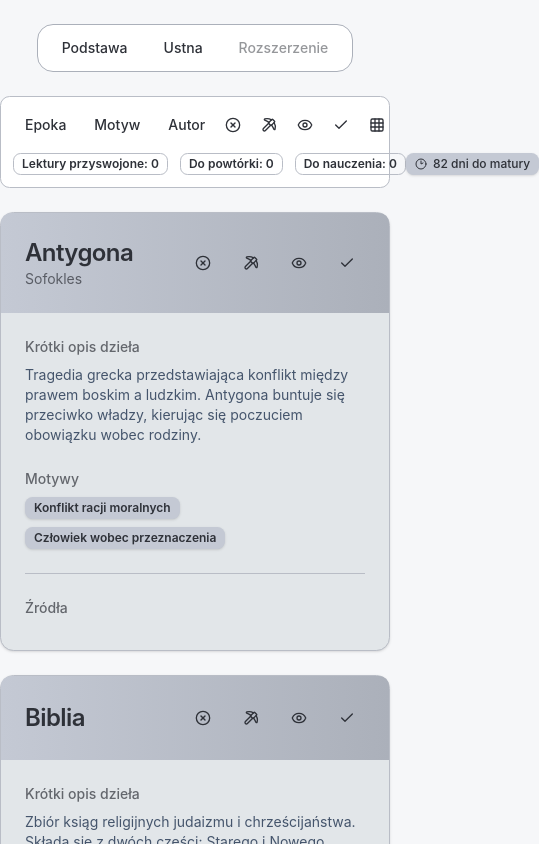
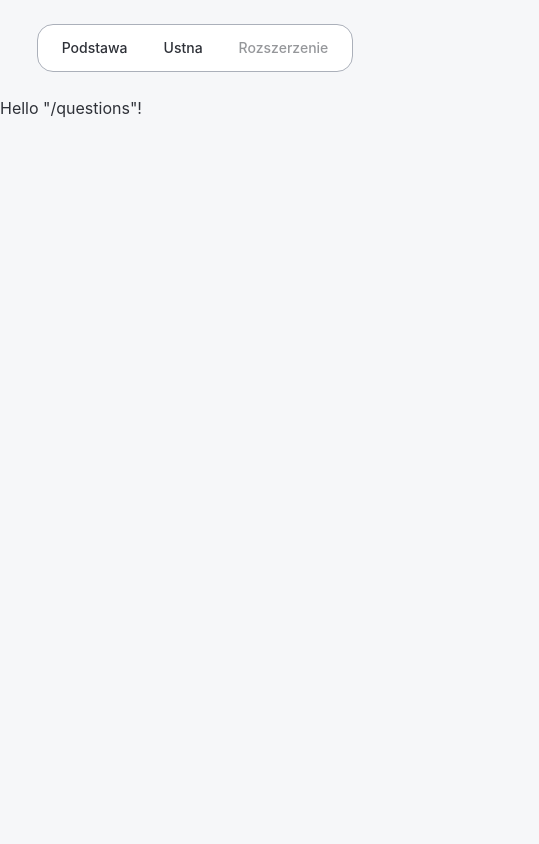
Before and after one commit to pawelz00/matura-check, a React (Vite) app: page /questions in a window 390 px wide. Shown: the top 844 px of the page, 539 px wide, since content can reach past the window. Built offline with nearby package versions, Linux system fonts and the light colour scheme.

Commit message:
feat: routing wip

```diff
--- a/package.json
+++ b/package.json
@@ -26,6 +26,8 @@
   },
   "devDependencies": {
     "@eslint/js": "^9.19.0",
+    "@tanstack/router-devtools": "^1.111.11",
+    "@tanstack/router-plugin": "^1.111.12",
     "@types/node": "^22.13.1",
     "@types/react": "^19.0.8",
     "@types/react-dom": "^19.0.3",
--- a/src/components/navbar.tsx
+++ b/src/components/navbar.tsx
@@ -1,19 +1,24 @@
 import { Button } from "@/components/ui/button.tsx";
+import { Link } from "@tanstack/react-router";
 
 export default function Navbar() {
   return (
     <div
-      className={"flex flex-col gap-y-6 w-full items-center rounded-xl py-6"}
+      className={
+        "flex flex-col gap-y-6 w-fit items-center mx-auto rounded-xl py-6 sticky top-0"
+      }
     >
       <nav>
         <ul
           className={
-            "flex justify-between items-center bg-white px-2 h-12 w-fit rounded-2xl gap-x-1 border border-muted"
+            "flex justify-between items-center bg-white px-2 h-12 rounded-2xl gap-x-1 border border-muted"
           }
         >
-          <ButtonNav>Podstawa</ButtonNav>
-          <ButtonNav>Ustna</ButtonNav>
-          <ButtonNav disabled>Rozszerzenie</ButtonNav>
+          <ButtonNav href={"/"}>Podstawa</ButtonNav>
+          <ButtonNav href={"/questions"}>Ustna</ButtonNav>
+          <ButtonNav href={"/"} disabled>
+            Rozszerzenie
+          </ButtonNav>
         </ul>
       </nav>
     </div>
@@ -22,12 +27,15 @@ export default function Navbar() {
 
 function ButtonNav({
   children,
+  href,
   disabled = false,
 }: {
   children: string;
+  href: string;
   disabled?: boolean;
 }) {
   return (
+    <Link to={href}>
       <Button
         disabled={disabled}
         className={"hover:cursor-pointer rounded-xl"}
@@ -35,5 +43,6 @@ function ButtonNav({
       >
         {children}
       </Button>
+    </Link>
   );
 }
--- a/src/main.tsx
+++ b/src/main.tsx
@@ -1,10 +1,24 @@
-import { StrictMode } from 'react'
-import { createRoot } from 'react-dom/client'
-import './styles/index.css'
-import App from './App.tsx'
+import { StrictMode } from "react";
+import ReactDOM from "react-dom/client";
+import { createRouter, RouterProvider } from "@tanstack/react-router";
 
-createRoot(document.getElementById('root')!).render(
-  <StrictMode>
-    <App />
-  </StrictMode>,
-)
+import { routeTree } from "./routeTree.gen";
+
+const router = createRouter({ routeTree });
+
+declare module "@tanstack/react-router" {
+  interface Register {
+    router: typeof router;
+  }
+}
+
+// Render the app
+const rootElement = document.getElementById("root")!;
+if (!rootElement.innerHTML) {
+  const root = ReactDOM.createRoot(rootElement);
+  root.render(
+    <StrictMode>
+      <RouterProvider router={router} />
+    </StrictMode>,
+  );
+}
--- /dev/null
+++ b/src/routeTree.gen.ts
@@ -0,0 +1,111 @@
+/* eslint-disable */
+
+// @ts-nocheck
+
+// noinspection JSUnusedGlobalSymbols
+
+// This file was automatically generated by TanStack Router.
+// You should NOT make any changes in this file as it will be overwritten.
+// Additionally, you should also exclude this file from your linter and/or formatter to prevent it from being checked or modified.
+
+// Import Routes
+
+import { Route as rootRoute } from './routes/__root'
+import { Route as QuestionsImport } from './routes/questions'
+import { Route as IndexImport } from './routes/index'
+
+// Create/Update Routes
+
+const QuestionsRoute = QuestionsImport.update({
+  id: '/questions',
+  path: '/questions',
+  getParentRoute: () => rootRoute,
+} as any)
+
+const IndexRoute = IndexImport.update({
+  id: '/',
+  path: '/',
+  getParentRoute: () => rootRoute,
+} as any)
+
+// Populate the FileRoutesByPath interface
+
+declare module '@tanstack/react-router' {
+  interface FileRoutesByPath {
+    '/': {
+      id: '/'
+      path: '/'
+      fullPath: '/'
+      preLoaderRoute: typeof IndexImport
+      parentRoute: typeof rootRoute
+    }
+    '/questions': {
+      id: '/questions'
+      path: '/questions'
+      fullPath: '/questions'
+      preLoaderRoute: typeof QuestionsImport
+      parentRoute: typeof rootRoute
+    }
+  }
+}
+
+// Create and export the route tree
+
+export interface FileRoutesByFullPath {
+  '/': typeof IndexRoute
+  '/questions': typeof QuestionsRoute
+}
+
+export interface FileRoutesByTo {
+  '/': typeof IndexRoute
+  '/questions': typeof QuestionsRoute
+}
+
+export interface FileRoutesById {
+  __root__: typeof rootRoute
+  '/': typeof IndexRoute
+  '/questions': typeof QuestionsRoute
+}
+
+export interface FileRouteTypes {
+  fileRoutesByFullPath: FileRoutesByFullPath
+  fullPaths: '/' | '/questions'
+  fileRoutesByTo: FileRoutesByTo
+  to: '/' | '/questions'
+  id: '__root__' | '/' | '/questions'
+  fileRoutesById: FileRoutesById
+}
+
+export interface RootRouteChildren {
+  IndexRoute: typeof IndexRoute
+  QuestionsRoute: typeof QuestionsRoute
+}
+
+const rootRouteChildren: RootRouteChildren = {
+  IndexRoute: IndexRoute,
+  QuestionsRoute: QuestionsRoute,
+}
+
+export const routeTree = rootRoute
+  ._addFileChildren(rootRouteChildren)
+  ._addFileTypes<FileRouteTypes>()
+
+/* ROUTE_MANIFEST_START
+{
+  "routes": {
+    "__root__": {
+      "filePath": "__root.tsx",
+      "children": [
+        "/",
+        "/questions"
+      ]
+    },
+    "/": {
+      "filePath": "index.tsx"
+    },
+    "/questions": {
+      "filePath": "questions.tsx"
+    }
+  }
+}
+ROUTE_MANIFEST_END */
--- /dev/null
+++ b/src/routes/__root.tsx
@@ -0,0 +1,13 @@
+import { createRootRoute, Outlet } from "@tanstack/react-router";
+import { TanStackRouterDevtools } from "@tanstack/router-devtools";
+import Navbar from "@/components/navbar.tsx";
+
+export const Route = createRootRoute({
+  component: () => (
+    <>
+      <Navbar />
+      <Outlet />
+      <TanStackRouterDevtools />
+    </>
+  ),
+});
--- /dev/null
+++ b/src/routes/index.tsx
@@ -0,0 +1,20 @@
+import { createFileRoute } from "@tanstack/react-router";
+import InfoBar from "@/components/info-bar.tsx";
+import Cards from "@/components/cards.tsx";
+
+export const Route = createFileRoute("/")({
+  component: Index,
+});
+
+function Index() {
+  return (
+    <div
+      className={
+        "flex flex-col flex-1 bg-background items-center max-w-full md:max-w-3/4 xl:max-w-1/2 mx-auto mb-12"
+      }
+    >
+      <InfoBar />
+      <Cards />
+    </div>
+  );
+}
--- /dev/null
+++ b/src/routes/questions.tsx
@@ -0,0 +1,9 @@
+import { createFileRoute } from "@tanstack/react-router";
+
+export const Route = createFileRoute("/questions")({
+  component: Questions,
+});
+
+function Questions() {
+  return <div>Hello "/questions"!</div>;
+}
--- a/vite.config.ts
+++ b/vite.config.ts
@@ -1,13 +1,18 @@
-import path from "path"
-import { defineConfig } from 'vite'
-import react from '@vitejs/plugin-react'
+import path from "path";
+import { defineConfig } from "vite";
+import react from "@vitejs/plugin-react";
 import tailwindcss from "@tailwindcss/vite";
+import { TanStackRouterVite } from "@tanstack/router-plugin/vite";
 
 export default defineConfig({
-  plugins: [react(), tailwindcss()],
+  plugins: [
+    TanStackRouterVite({ target: "react", autoCodeSplitting: true }),
+    react(),
+    tailwindcss(),
+  ],
   resolve: {
     alias: {
       "@": path.resolve(__dirname, "./src"),
     },
   },
-})
+});
```
Also changed, not shown: 1 other file (tests, documents, lock files or other folders). Lines whose indentation alone changed are shown as unchanged.
